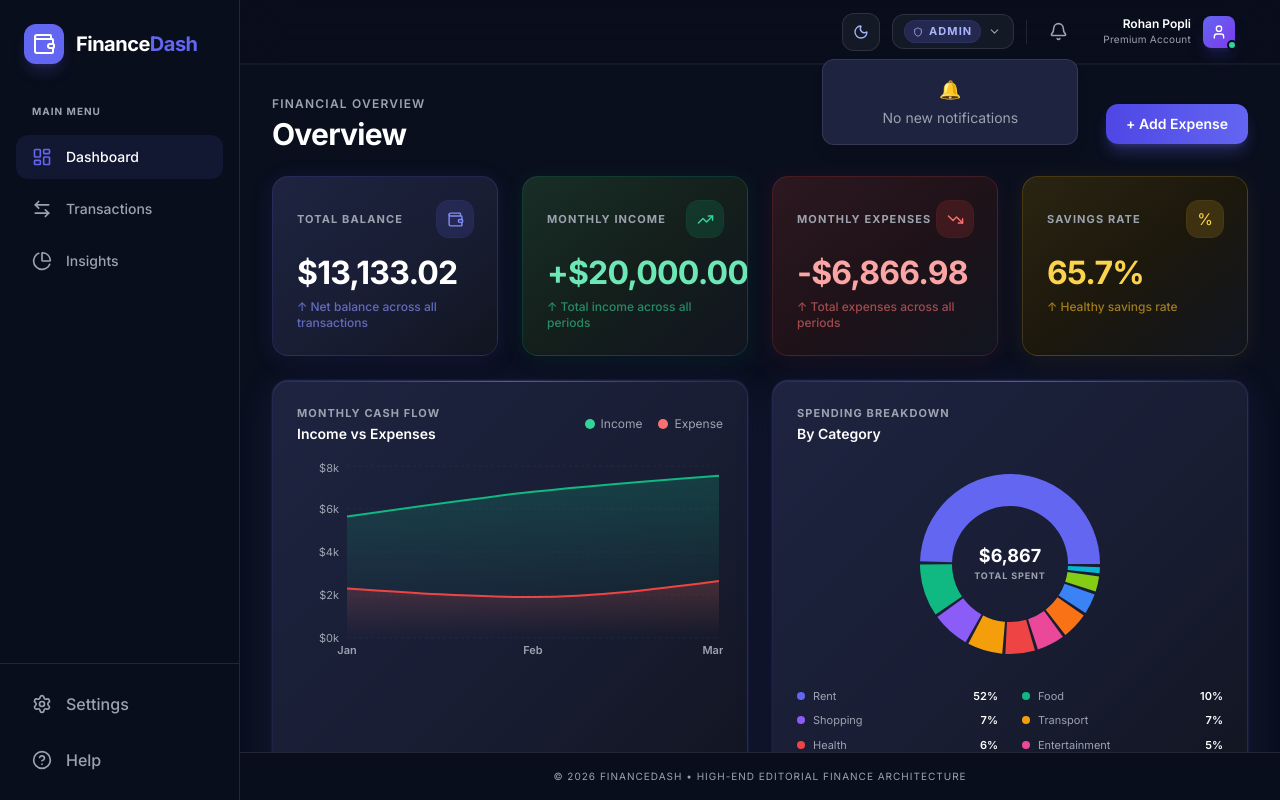
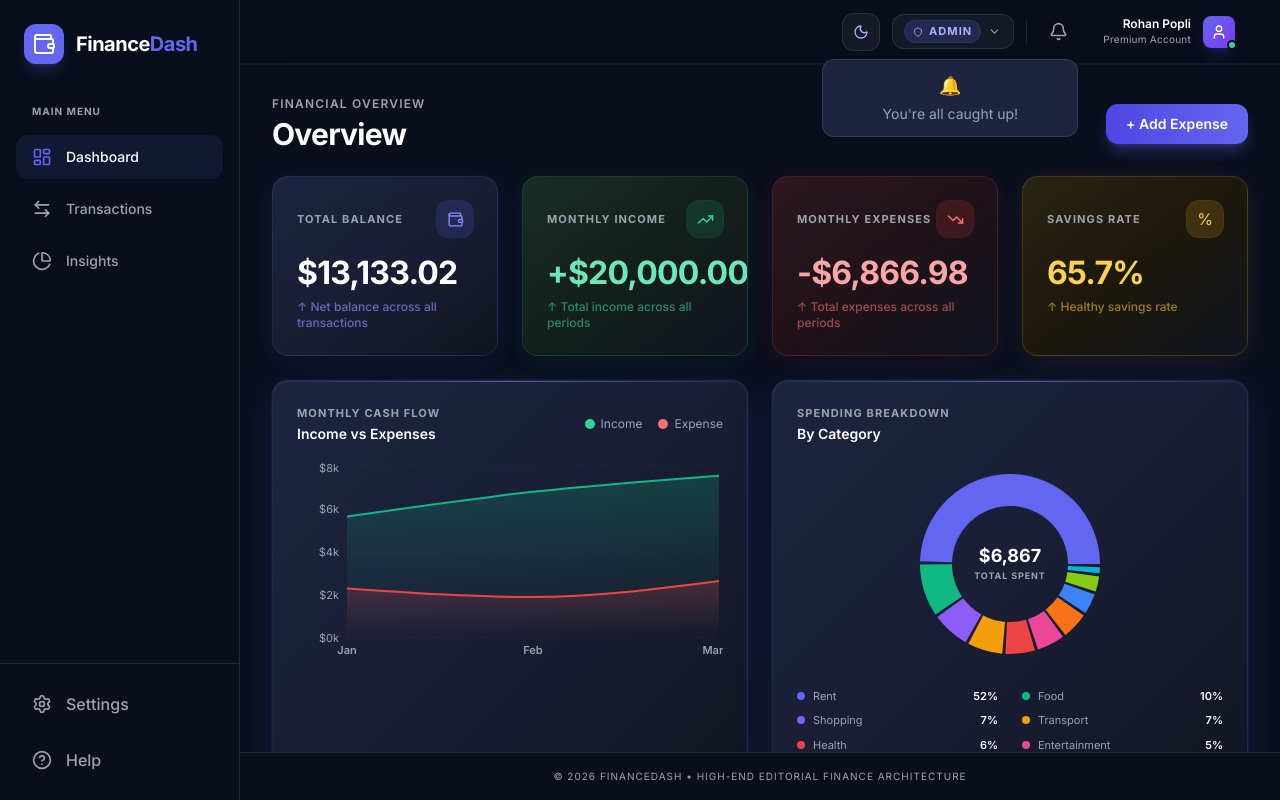
Before and after one commit to Rohan-Popli/Finance_Dashboard, a React (Vite) app: page / in a window 1280 px wide. Both pictures are taken after a click on the button 1058 px from the left and 31 px from the top of the page. Built offline with nearby package versions, Linux system fonts and the light colour scheme.

Commit message:
Notification Button Update

```diff
--- a/src/components/common/Navbar.jsx
+++ b/src/components/common/Navbar.jsx
@@ -172,7 +172,7 @@ const Navbar = ({ toggleSidebar }) => {
             onClick={(e) => {
               e.stopPropagation();
               setShowNotifications(!showNotifications)}}
-            className="relative p-2.5 text-ft-muted hover:text-gray-900 dark:hover:text-white transition-all duration-200 hover:bg-gray-100 dark:hover:bg-white/8 rounded-xl group"
+            className="relative p-2.5 text-ft-muted hover:text-gray-900 dark:hover:text-white transition-all duration-200 hover:bg-gray-100 dark:hover:bg-white/10 rounded-xl group"
           >
             <Bell size={19} />
 
@@ -188,13 +188,14 @@ const Navbar = ({ toggleSidebar }) => {
             dark:bg-[#1e2340] dark:text-gray-200 dark:border-white/10
             backdrop-blur-md z-50">
 
-              <div className="p-4 text-center text-sm text-gray-500 dark:text-gray-400">
+              <div className="text-center py-3">
                 <p className="text-lg mb-1">🔔</p>
-                <p>No new notifications</p>
+                <p className="text-sm text-gray-500 dark:text-gray-400">
+                  You're all caught up!
+                </p>
               </div>
-
             </div>
-            )}
+          )}
         </div>
 
         {/* User Profile */}
```
